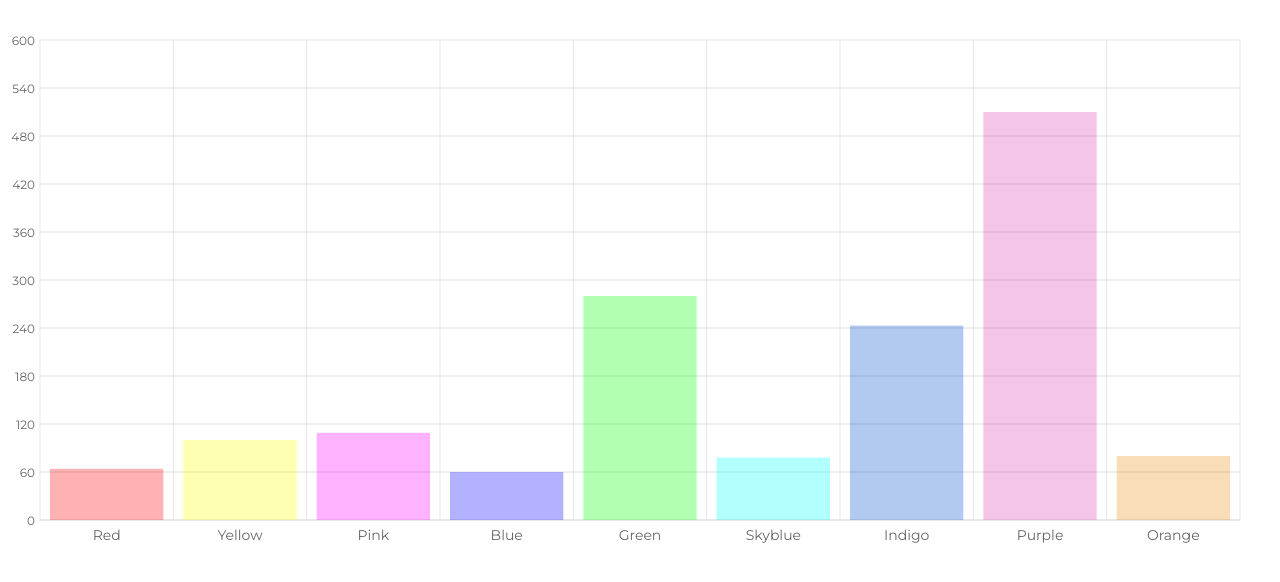
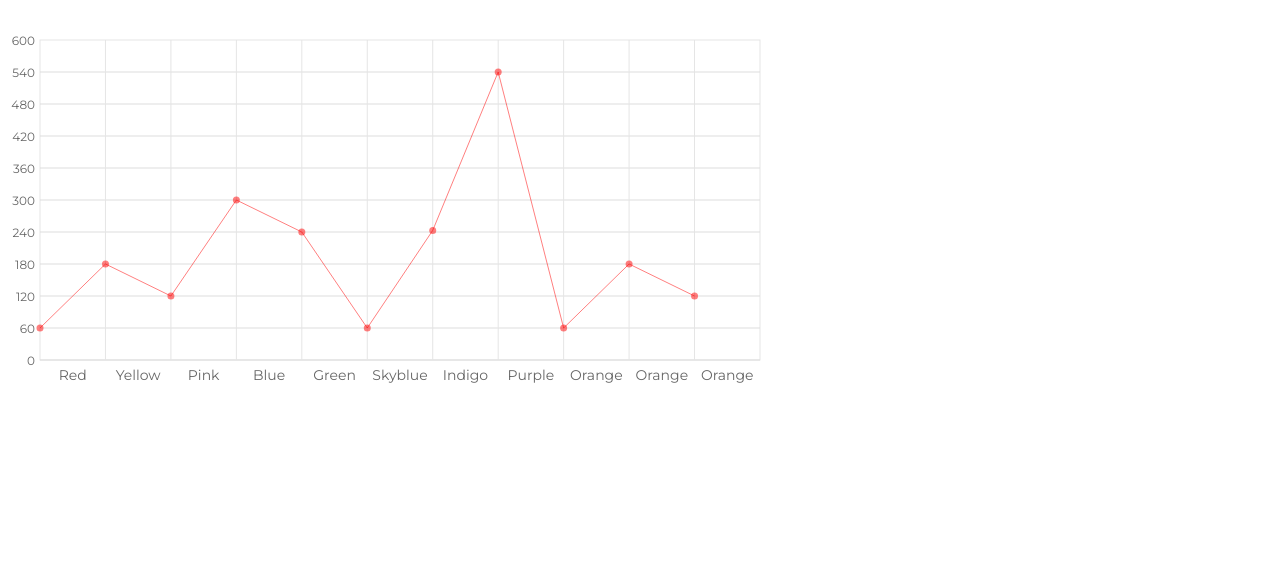
Before and after one commit to giorgi-gagloshvili/Canvas-Bar-Chart, a plain HTML site: page index.html in a window 1280 px wide. Drawn offline with Linux system fonts and the light colour scheme; files whose address does not match are found by name.

Commit message:
Line chart refactory

```diff
--- a/chart.js
+++ b/chart.js
@@ -7,8 +7,10 @@ async function createChart(type, data = []) {
   //   console.log(ctx);
   // canvas.style.background = "red";
 
-  canvas.width = 1280;
-  canvas.height = 560;
+  canvas.width = canvas.width === 300 ? 1280 : canvas.width;
+  canvas.height = canvas.height === 150 ? 560 : canvas.height;
+
+  console.log({ width: canvas.width });
 
   let margin = 40;
   let colMargin = 20;
@@ -110,24 +112,33 @@ async function createChart(type, data = []) {
       let columnSize = gridWidth / data.length;
 
       for (let i = 0; i < data.length; i++) {
+        const percent = (data[i].value / lineLimit) * 100;
+        const height = gridHeight - (percent / 100) * gridHeight;
         ctx.beginPath();
-        ctx.arc(i * columnSize + margin, data[i].value, 3.5, 0, Math.PI * 2);
+        ctx.arc(i * columnSize + margin, height + margin, 3.5, 0, Math.PI * 2);
         ctx.fillStyle = "rgba(255, 0, 0, 0.5)";
         ctx.fill();
         ctx.closePath();
         ctx.beginPath();
 
         if (i === 0) {
+          const percent = (data[i + 1].value / lineLimit) * 100;
+          const firstLineHeight = gridHeight - (percent / 100) * gridHeight;
           positionX = columnSize * (i + 1);
-          positionY = data[i + 1].value;
-          console.log(data[i], "Pizdec");
-          ctx.moveTo(i * columnSize + margin, data[i].value);
-          ctx.lineTo(positionX + margin, positionY);
+          positionY = firstLineHeight;
+          // console.log("Pizdec", height + margin, positionY);
+          ctx.moveTo(i * columnSize + margin, height + margin);
+          ctx.lineTo(positionX + margin, firstLineHeight + margin);
+        } else if (i === data.length - 1) {
+          console.log(i);
+          ctx.moveTo(positionX + margin, positionY);
         } else {
-          ctx.moveTo(positionX + margin, positionY);
-          ctx.lineTo(columnSize * (i + 1) + margin, data[i + 1].value);
+          const percent = (data[i + 1].value / lineLimit) * 100;
+          const height = gridHeight - (percent / 100) * gridHeight;
+          ctx.moveTo(positionX + margin, positionY + margin);
+          ctx.lineTo(columnSize * (i + 1) + margin, height + margin);
           positionX = columnSize * (i + 1);
-          positionY = data[i + 1].value;
+          positionY = height;
         }
 
         ctx.strokeStyle = "rgba(255, 0, 0, 0.5)";
@@ -151,7 +162,8 @@ async function createChart(type, data = []) {
 }
 
 // createChart("bubble", bubbles);
-createChart("bar", data);
+// createChart("bar", data);
+createChart("line", data);
 
 function drawGrid(type, canvas, ctx, margin, width, height, length) {
   // Draw chart rectangle
--- a/data.js
+++ b/data.js
@@ -1,13 +1,15 @@
 export const data = [
-  { id: 1, label: "Red", value: 64, bgColor: "rgba(255, 0, 0, 0.3)" },
-  { id: 2, label: "Yellow", value: 100, bgColor: "rgba(255, 255, 0, 0.3)" },
-  { id: 3, label: "Pink", value: 109, bgColor: "rgba(255, 0, 255, 0.3)" },
-  { id: 4, label: "Blue", value: 60, bgColor: "rgba(0, 0, 255, 0.3)" },
-  { id: 5, label: "Green", value: 280, bgColor: "rgba(0, 255, 0, 0.3)" },
-  { id: 6, label: "Skyblue", value: 78, bgColor: "rgba(0, 255, 255, 0.3)" },
+  { id: 1, label: "Red", value: 60, bgColor: "rgba(255, 0, 0, 0.3)" },
+  { id: 2, label: "Yellow", value: 180, bgColor: "rgba(255, 255, 0, 0.3)" },
+  { id: 3, label: "Pink", value: 120, bgColor: "rgba(255, 0, 255, 0.3)" },
+  { id: 4, label: "Blue", value: 300, bgColor: "rgba(0, 0, 255, 0.3)" },
+  { id: 5, label: "Green", value: 240, bgColor: "rgba(0, 255, 0, 0.3)" },
+  { id: 6, label: "Skyblue", value: 60, bgColor: "rgba(0, 255, 255, 0.3)" },
   { id: 7, label: "Indigo", value: 243, bgColor: "rgba(0, 80, 211, 0.3)" },
-  { id: 8, label: "Purple", value: 510, bgColor: "rgba(221, 64, 180, 0.3)" },
-  { id: 9, label: "Orange", value: 80, bgColor: "rgba(232, 142, 20, 0.3)" },
+  { id: 8, label: "Purple", value: 540, bgColor: "rgba(221, 64, 180, 0.3)" },
+  { id: 9, label: "Orange", value: 60, bgColor: "rgba(232, 142, 20, 0.3)" },
+  { id: 9, label: "Orange", value: 180, bgColor: "rgba(232, 142, 20, 0.3)" },
+  { id: 9, label: "Orange", value: 120, bgColor: "rgba(232, 142, 20, 0.3)" },
 ];
 
 export const bubbles = [
--- a/index.html
+++ b/index.html
@@ -7,7 +7,7 @@
     <link rel="stylesheet" href="./assets//styles.css" />
   </head>
   <body>
-    <canvas id="bar-chart"></canvas>
+    <canvas id="bar-chart" width="800" height="400"></canvas>
 
     <script src="chart.js" type="module"></script>
   </body>
```
